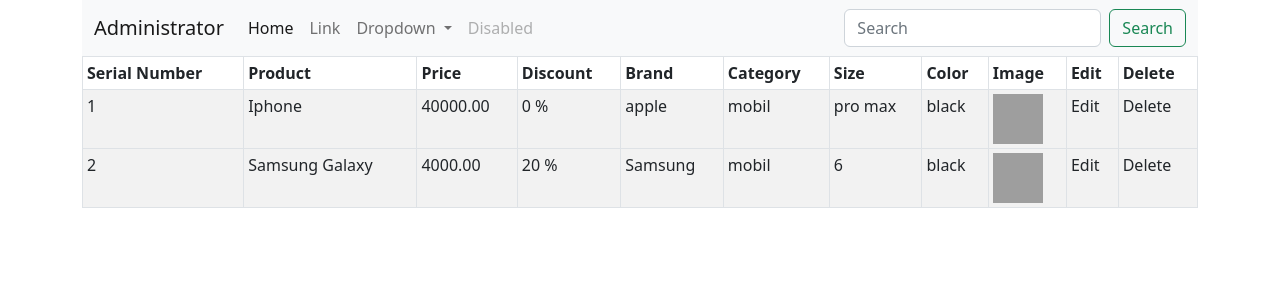
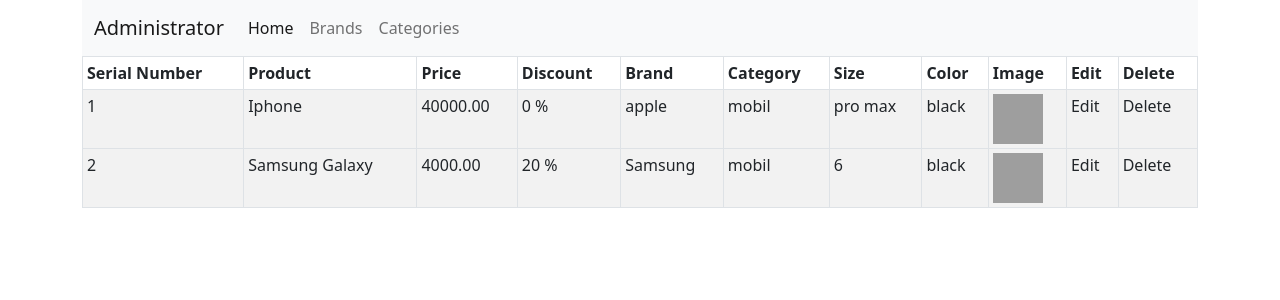
Before and after one commit to liborhavranek/MyWifeShop, a Flask app: template shop/templates/admin/index.html in a window 1280 px wide. Shown: the top 300 px of the page. Run offline with Flask 2, Linux system fonts and the light colour scheme; the template is opened without the code that fills it: values that come from a table or form of the project are taken from there, others are empty; data comes from the database, SQL or seed files in the repository; both versions use the stored data as it was after the commit; some libraries are stand-ins or nearby versions; grey boxes are pictures that could not be loaded.

Commit message:
update brand and category working

```diff
--- a/shop/templates/admin/index.html
+++ b/shop/templates/admin/index.html
@@ -5,41 +5,27 @@
 <div class="container">
     <nav class="navbar navbar-expand-lg bg-light">
   <div class="container-fluid">
-    <a class="navbar-brand" href="#">Administrator</a>
+    <a class="navbar-brand" href="/admin">Administrator</a>
     <button class="navbar-toggler" type="button" data-bs-toggle="collapse" data-bs-target="#navbarSupportedContent" aria-controls="navbarSupportedContent" aria-expanded="false" aria-label="Toggle navigation">
       <span class="navbar-toggler-icon"></span>
     </button>
     <div class="collapse navbar-collapse" id="navbarSupportedContent">
       <ul class="navbar-nav me-auto mb-2 mb-lg-0">
         <li class="nav-item">
-          <a class="nav-link active" aria-current="page" href="#">Home</a>
+          <a class="nav-link active" aria-current="page" href="/admin">Home</a>
         </li>
         <li class="nav-item">
-          <a class="nav-link" href="#">Link</a>
-        </li>
-        <li class="nav-item dropdown">
-          <a class="nav-link dropdown-toggle" href="#" role="button" data-bs-toggle="dropdown" aria-expanded="false">
-            Dropdown
-          </a>
-          <ul class="dropdown-menu">
-            <li><a class="dropdown-item" href="#">Action</a></li>
-            <li><a class="dropdown-item" href="#">Another action</a></li>
-            <li><hr class="dropdown-divider"></li>
-            <li><a class="dropdown-item" href="#">Something else here</a></li>
-          </ul>
+          <a class="nav-link" href="/brands">Brands</a>
         </li>
         <li class="nav-item">
-          <a class="nav-link disabled">Disabled</a>
+          <a class="nav-link " href="/category">Categories</a>
         </li>
       </ul>
-      <form class="d-flex" role="search">
-        <input class="form-control me-2" type="search" placeholder="Search" aria-label="Search">
-        <button class="btn btn-outline-success" type="submit">Search</button>
-      </form>
     </div>
   </div>
 </nav>
 </div>
+
 
 <div class="container">
     <table class="table table-sm table-bordered table-striped">
```
Also changed, not shown: shop/admin/routes.py (+25 -3 lines), shop/products/routes.py (+32 -1 lines), shop/mywifeshop.db.
